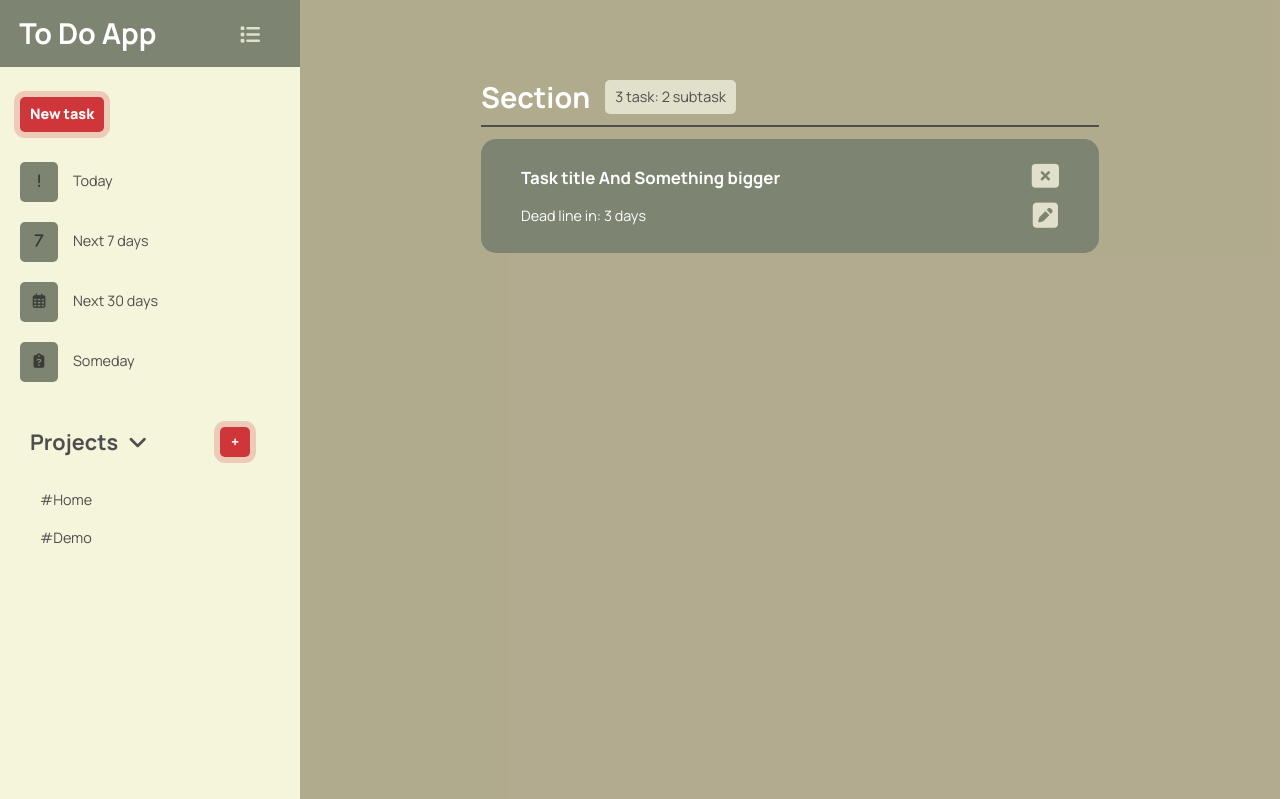
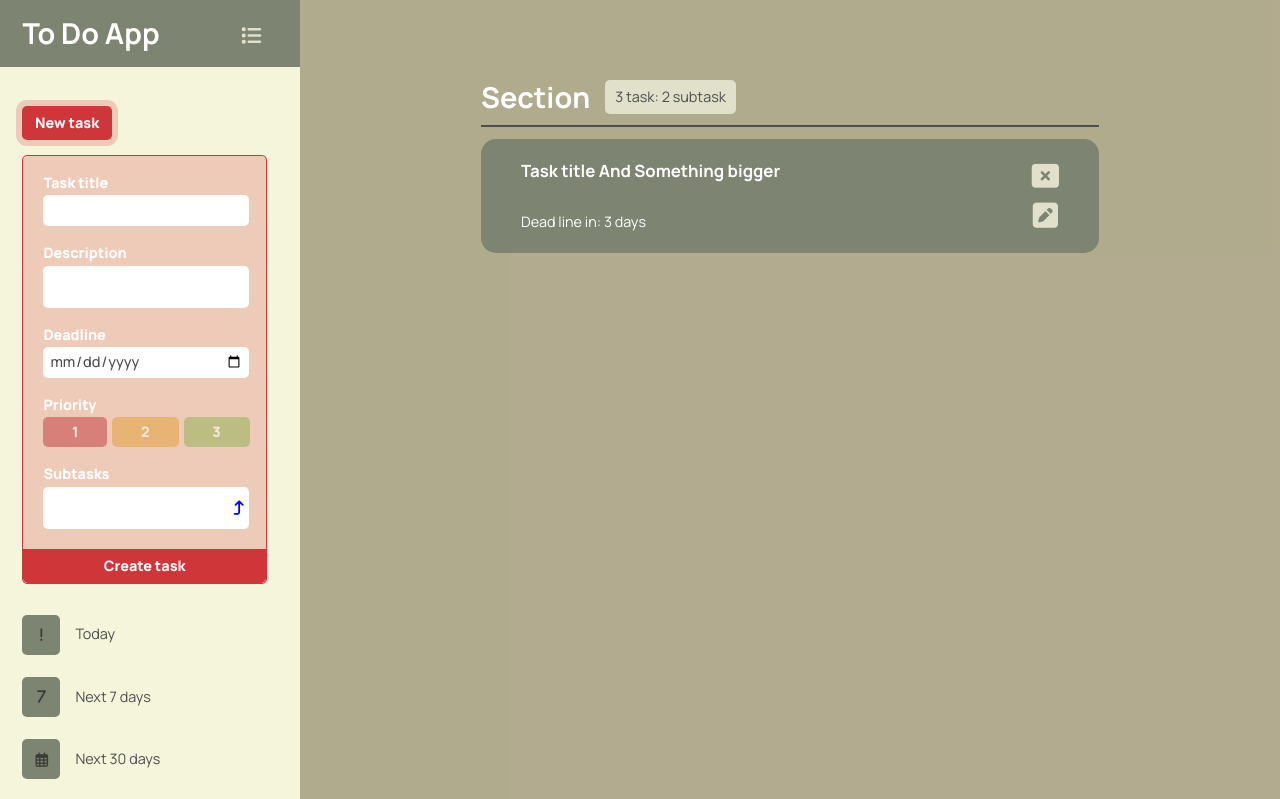
Before and after one commit to KV-Vel/Todo-List, a website built with webpack: page src/index.html in a window 1280 px wide. Both pictures are taken after a click on the button "New task". Shown: the top 799 px of the page. Built offline with nearby package versions, Linux system fonts and the light colour scheme.

Commit message:
add reset for textarea

```diff
--- a/src/css/reset-css.css
+++ b/src/css/reset-css.css
@@ -79,3 +79,7 @@ button, input {
   dialog {
 	padding: 0;
   }
+
+  textarea {
+	resize: none;
+  }
--- a/src/css/style.css
+++ b/src/css/style.css
@@ -9,17 +9,23 @@
     --default-border-radius: 5px;
     --hover-background: #e0e0cb;
 
+    /*===TASK PRIORITIES===*/
+    --priority1: 192, 56, 59;
+    --priority2: 226, 159, 55;
+    --priority3: 141, 177, 78;
+
     /*===SMALL DEVICES===*/
     --small-font-size: 0.9rem;
 
     /*===HEADER===*/
     --header-background: #f5f5dc;
-    --header-padding-icons: 0.625rem;
+    --header-padding: 0.7rem;
     --header-transition: 0.5s ease;
 }
 
 body {
     display: flex;
+
 
     font-size: var(--desktop-font-size);
     font-family: 'Manrope', sans-serif;
@@ -27,7 +33,7 @@ body {
 
 /*====HEADER====*/
 header,
-.side-menu,
+.side-menu-icon,
 .header-wrapper,
 button {
     transition: var(--header-transition);
@@ -35,15 +41,17 @@ button {
 
 header,
 .header-wrapper {
-    width: 300px;      /*in future change to 320px?*/
+    width: 300px; /*in future change to 320px?*/
+    min-height: 100vh;
 }
 
 header.shrink-menu {
     width: 0;
 }
+
 /*===BURGER MENU===*/
-.side-menu {
-    padding: var(--header-padding-icons);
+.side-menu-icon {
+    padding: var(--header-padding);
     border-radius: var(--default-border-radius);
     position: absolute;
 
@@ -55,7 +63,7 @@ header.shrink-menu {
     z-index: 2;
 }
 
-.side-menu:hover {
+.side-menu-icon:hover {
     background-color: #f5f5dc3b;
 }
 
@@ -63,7 +71,7 @@ i {
     cursor: pointer;
 }
 
-.side-menu > i {
+.side-menu-icon > i {
     color: var(--hover-background);
     font-size: 20px;
 }
@@ -82,9 +90,11 @@ input:checked + label {
     left: 50px;
 }
 
+/*===LOGO-WRAPPER===*/
+
 .header-wrapper {
     background-color: var(--header-background);
-    height: 100vh;
+    height: auto;
     font-size: var(--small-font-size);
 }
 
@@ -93,19 +103,28 @@ input:checked + label {
     align-items: center;
     justify-content: space-between;
 
-    padding: 1.2rem;
+    padding: 1.2rem 1.4rem;
 
     color: var(--text-color);
     background-color: var(--first-color);
 }
 
 /*===NAV===*/
-nav * {
-    padding: var(--header-padding-icons);
+
+nav,
+.projects-list > li{
+    padding: 1.2rem var(--header-padding);
 }
 
+nav > ul *,
+nav > .projects-wrapper-list > div {
+    padding: var(--header-padding);
+}
+
+/*===TASK-LIST===*/
+
 li,
-.projects-wrapper-navigation {
+.projects-wrapper-header {
     display: flex;
     align-items: center;
 }
@@ -136,18 +155,71 @@ li:hover {
     color: #242424bf;
 }
 
-.projects-wrapper-navigation {
+.projects-wrapper-header {
     justify-content: space-between;
 }
 
-.projects-wrapper-navigation > h2 {
+.projects-wrapper-header > h2 {
     color: var(--second-color);
 }
 
 .add-task-wrapper {
     display: flex;
-    padding-right: var(--header-padding-icons);
-    margin: 20px 0 0 0.625rem;
+    flex-direction: column;
+    gap: 15px;
+    margin: 1.2rem var(--header-padding);
+}
+
+.task,
+.task-wrapper {
+    display: flex;
+    justify-content: space-between;
+}
+
+.task{
+    background-color: var(--first-color);
+    padding: 1.5rem 2.5rem;
+    border-radius: 15px;
+}
+
+.projects-list > li {
+    border-bottom: 3px solid transparent;
+}
+
+.projects-list > li:hover {
+    border-bottom: 3px solid var(--first-color);
+}
+
+.task-wrapper{
+    flex-direction: column;
+    gap: 10px;
+}
+
+.fa-rectangle-xmark,
+.fa-square-pen {
+    color: var(--hover-background);
+    border-radius: var(--default-border-radius);
+    transition: var(--header-transition);
+    margin-left: 10px;
+}
+
+.fa-rectangle-xmark:hover,
+.fa-square-pen:hover {
+   transform: scale(110%);
+}
+
+
+.task-wrapper> button > .fa-rectangle-xmark {
+    font-size: 1.7rem;
+}
+
+.task-wrapper> button > .fa-square-pen {
+    font-size: 1.8rem;
+}
+
+.projects-list-wrapper,
+.projects-wrapper-header {
+    padding: 0 var(--header-padding);
 }
 
 /*===HEADER BUTTONS===*/
@@ -159,6 +231,7 @@ li:hover {
 }
 
 .add-task-btn {
+    max-width: 35%;
     padding: 10px;
     font-size: var(--small-font-size);
 }
@@ -183,7 +256,6 @@ button:hover {
 }
 
 /*===MAIN===*/
-
 .wrapper {
     width: 100%;
     font-size: var(--small-font-size);
@@ -229,56 +301,145 @@ main > div {
     font-size: 2em; /*Add to variables?*/
 }
 
-.project {
-    display: flex;
-    justify-content: space-between;
 
-    background-color: var(--first-color);
-    padding: 1.5rem 2.5rem;
-    border-radius: 15px;
+/*===FORM ADD TASK===*/
+    .form-wrapper {
+        display:grid;
+        width: 95%;
+        grid-template-rows: 0fr;
+        transition: grid-template-rows 500ms;
+        border: 1px solid transparent;
     }
 
-.projects-list > li {
-    border-bottom: 3px solid transparent;
+    form {
+        background-color: #cf363938;
+        position: relative;
+        overflow: hidden;
     }
 
-.projects-list > li:hover {
-    border-bottom: 3px solid var(--first-color);
+    form > label {
+        display: flex;
+        flex-direction: column;
+        margin: 20px 0 0 20px;
+        color: var(--text-color);
+        font-weight: 800;
+        width: 85%;
     }
 
-.project-btn-wrapper {
-    display: flex;
-    flex-direction: column;
-    justify-content: space-around;
-    gap: 10px;
+    form > label:last-child {
+        margin-bottom: 20px;
     }
 
-.fa-rectangle-xmark,
-.fa-square-pen {
-    color: var(--hover-background);
+    form > label > input[type="text"],
+    form > label > textarea,
+    input[type="date"] {
+        background-color: var(--text-color);
+
+        margin-top: 5px;
         border-radius: var(--default-border-radius);
+        padding: 5px;
+        border: 1px solid transparent;
         transition: var(--header-transition);
-    margin-left: 10px;
     }
 
-.fa-rectangle-xmark:hover,
-.fa-square-pen:hover {
-   transform: scale(110%);
+    input:focus[type="text"],
+    input:focus[type="date"],
+    textarea:focus {
+        border: 1px solid var(--highlight-color);
+        outline: none;
     }
 
-
-.project-btn-wrapper > button > .fa-rectangle-xmark {
-    font-size: 1.7rem;
+    input[type="date"] {
+        color: var(--second-color);
+        font-weight: 500;
     }
 
-.project-btn-wrapper > button > .fa-square-pen {
-    font-size: 1.8rem;
+    .form-priority-inputs {
+        display: flex;
+        flex-wrap: nowrap;
+        gap: 5px;
+        margin-top: 5px;
     }
 
-.projects-list-wrapper,
-.projects-wrapper-navigation {
-    padding: 0 var(--header-padding-icons);
+    .form-priority-inputs > label {
+        text-align: center;
+        padding: 8px;
+        border-radius: var(--default-border-radius);
+        cursor: pointer;
+        opacity: 0.5;
+        flex-grow: 1;
+        transition: var(--header-transition);
     }
+
+    .form-priority-inputs > input:nth-child(1) + label {
+       background-color: rgba(var(--priority1));
+    }
+
+    .form-priority-inputs > input:nth-child(3) + label {
+        background-color: rgba(var(--priority2));
+     }
+
+     .form-priority-inputs > input:nth-child(5) + label {
+        background-color: rgba(var(--priority3));
+     }
+
+    .form-priority-inputs > input {
+        display: none;
+        text-align: center;
+    }
+
+    input[type="radio"]:checked + label {
+        opacity: 1;
+        flex-grow: 2;
+    }
+
+    .subtask-label {
+        position: relative;
+    }
+
+    .subtask-add-btn {
+        position: absolute;
+        top: 20px;
+        left: 89%;
+        color: blue;
+        padding: 14px 7px;
+        border-radius: var(--default-border-radius);
+    }
+
+    .subtask-add-btn:hover {
+        background-color: lightblue;
+    }
+
+    textarea {
+        overflow: hidden;
+    }
+
+    .create-task-btn {
+        width: 100%;
+        background-color: var(--highlight-color);
+        margin-top: 20px;
+        border-radius: 0 0 var(--default-border-radius) var(--default-border-radius);
+        padding: 10px 0;
+    }
+
+    .form-wrapper.expand-form {
+        grid-template-rows: 1fr;
+        border: 1px solid var(--highlight-color);
+        border-radius: var(--default-border-radius);
+    }
+
+    @keyframes expandForm {
+        from {
+            height: 0%;
+            display: none;
+
+        } to {
+            height: 100%;
+            display: block;
+        }
+    }
+
+    /*===FORM ADD PROJECT===*/
 
 /**
 1) Add checklist when clicking on task
@@ -305,4 +466,10 @@ https://www.youtube.com/watch?v=P80sM7ausCA*/
 /*https://app.any.do/tasks/next-seven-days?d=anydo%3A%2F%2Fanydo%3Faction%3Dtasktab
 https://ux.pub/dexa/polnoie-rukovodstvo-po-mietiematichieskoi-css-funktsii-calc-s-primierami-1o4k*/
 
-/*Change paddin on header*/
+/*Change paddin on header, align all*/
+
+/*FORM label should also hav >  sign to expand inputs*/
+/*USE DATE PICKER TO STYLE CALENDAR? I DONT LIKE THAT YOU SHOULD CLICK OTHER BUTTON TO CHOOSE DATE*/
+
+/*Still check how to make outline text 2024*/
+/*POSSIBLE TO DO: center add subtask btn in textarea*/
--- a/src/index.html
+++ b/src/index.html
@@ -9,7 +9,7 @@
 <body>
     <header>
         <input type="checkbox" id="burger-menu-input">
-        <label for="burger-menu-input" class="side-menu">
+        <label for="burger-menu-input" class="side-menu-icon">
             <i class="fa-solid fa-list"></i>
         </label>
         <div class="header-wrapper">
@@ -19,6 +19,34 @@
             <nav>
                 <div class="add-task-wrapper">
                     <button type="button" class="add-task-btn">New task</button>
+                    <div class="form-wrapper">
+                        <form class="new-task-dialog" aria-label="New task dialog window">
+                            <label>Task title
+                                <input type="text">
+                            </label>
+                            <label for="description">Description
+                                <textarea id="description"></textarea>
+                            </label>
+                            <label>Deadline
+                                <input type="date">
+                            </label>
+                            <label>Priority
+                                <div class="form-priority-inputs">
+                                   <input type="radio" name="priority" id="priority1">
+                                   <label for="priority1">1</label>
+                                   <input type="radio" name="priority" id="priority2">
+                                   <label for="priority2">2</label>
+                                   <input type="radio" name="priority" id="priority3">
+                                   <label for="priority3">3</label>
+                                </div>
+                            </label>
+                            <label class="subtask-label">Subtasks
+                                <textarea></textarea>
+                                <button type="button" class="subtask-add-btn"><i class="fa-solid fa-arrow-turn-up"></i></button>
+                            </label>
+                            <button type="submit" class="create-task-btn">Create task</button>
+                        </form>
+                    </div>
                 </div>
                 <ul>
                     <li><div class="icon-wrapper"><i class="fa-solid fa-exclamation"></i></div>Today</li>
@@ -26,8 +54,8 @@
                     <li><div class="icon-wrapper"><i class="fa-regular fa-calendar-days"></i></div>Next 30 days</li>
                     <li><div class="icon-wrapper"><i class="fa-solid fa-clipboard-question"></i></div>Someday</li>
                 </ul>
-                <div>
-                    <div class="projects-wrapper-navigation">
+                <div class="projects-wrapper-list">
+                    <div class="projects-wrapper-header">
                         <h2>Projects<i class="fa-solid fa-angle-down"></i></h2>
                         <button type="button" class="add-project-btn">+</button>
                     </div>
@@ -47,16 +75,16 @@
                 <h2 class="section-header">Section</h2>
                 <span>3 task: 2 subtask</span> <!--Number of tasks and subtasks-->
             </div>
-            <div class="projects-wrapper-main">
-                <div class="project">
-                    <div class="project-btn-wrapper">
+            <div class="tasks-wrapper-main">
+                <div class="task">
+                    <div class="task-wrapper">
                         <h3 class="project-header">Task title And Something bigger</h3>
                         <span>Dead line in: 3 days</span>
                     </div>
                     <!-- <p class="project-notes">Lorem ipsum dolor sit amet consectetur adipisicing elit. Officia numquam, voluptates nobis pariatur autem assumenda laboriosam ex impedit minus! Accusamus, soluta. Labore commodi adipisci eum fuga. Repellendus dolores cumque non?
                     Perferendis, eius harum soluta ipsum dolores nobis sit molestias quidem dolor architecto animi saepe qui laboriosam aperiam aut rem hic. Qui, impedit deserunt. Quaerat amet corporis culpa harum autem provident?
                     </p> -->
-                    <div class="project-btn-wrapper">
+                    <div class="task-wrapper">
                         <button type="button" class="project-btn delete-project-btn"><i class="fa-solid fa-rectangle-xmark"></i></button>
                         <button type="button" class="project-btn change-project-btn"><i class="fa-solid fa-square-pen"></i></button>
                     </div>
--- a/src/index.js
+++ b/src/index.js
@@ -7,3 +7,12 @@ const header = document.querySelector('header');
 burgerMenuInput.addEventListener('change', () => {
   header.classList.toggle('shrink-menu');
 });
+
+const addTaskBtn = document.querySelector('.add-task-btn');
+const formWrapper = document.querySelector('.form-wrapper');
+
+function expandForm() {
+  formWrapper.classList.toggle('expand-form');
+}
+
+addTaskBtn.addEventListener('click', expandForm);
```
Lines whose indentation alone changed are shown as unchanged.
